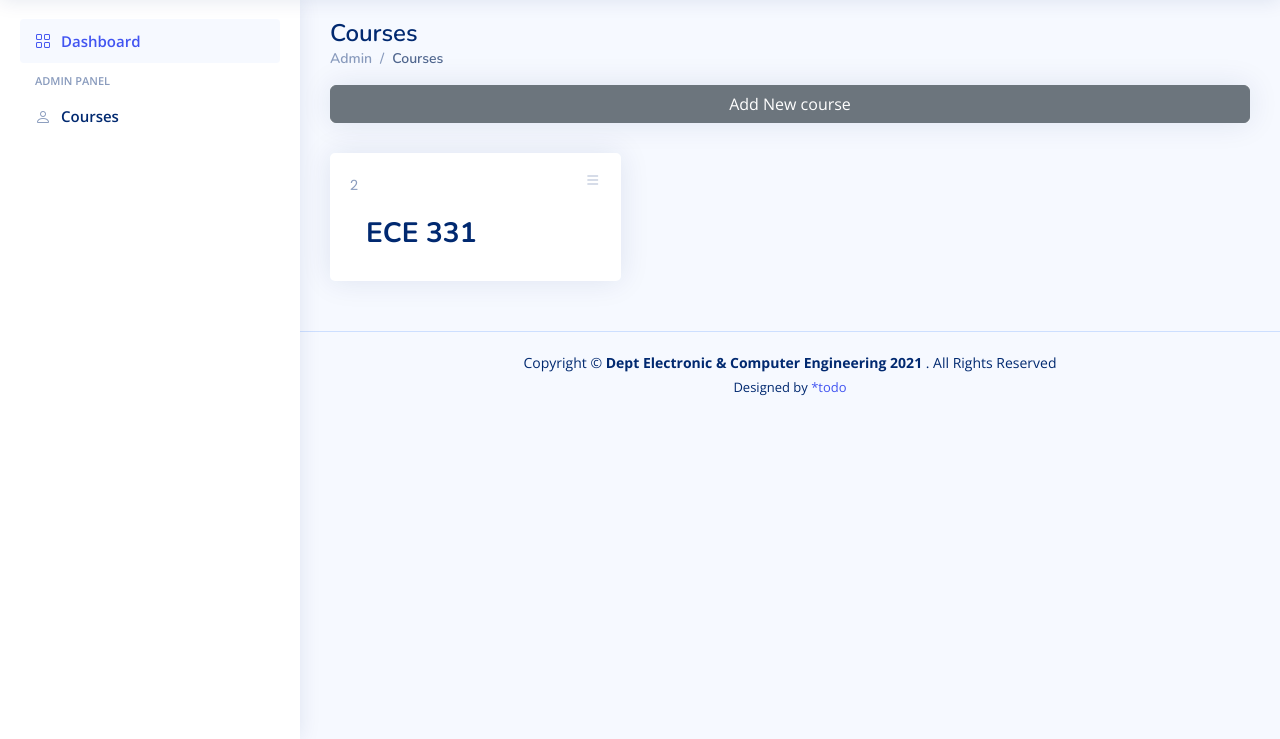
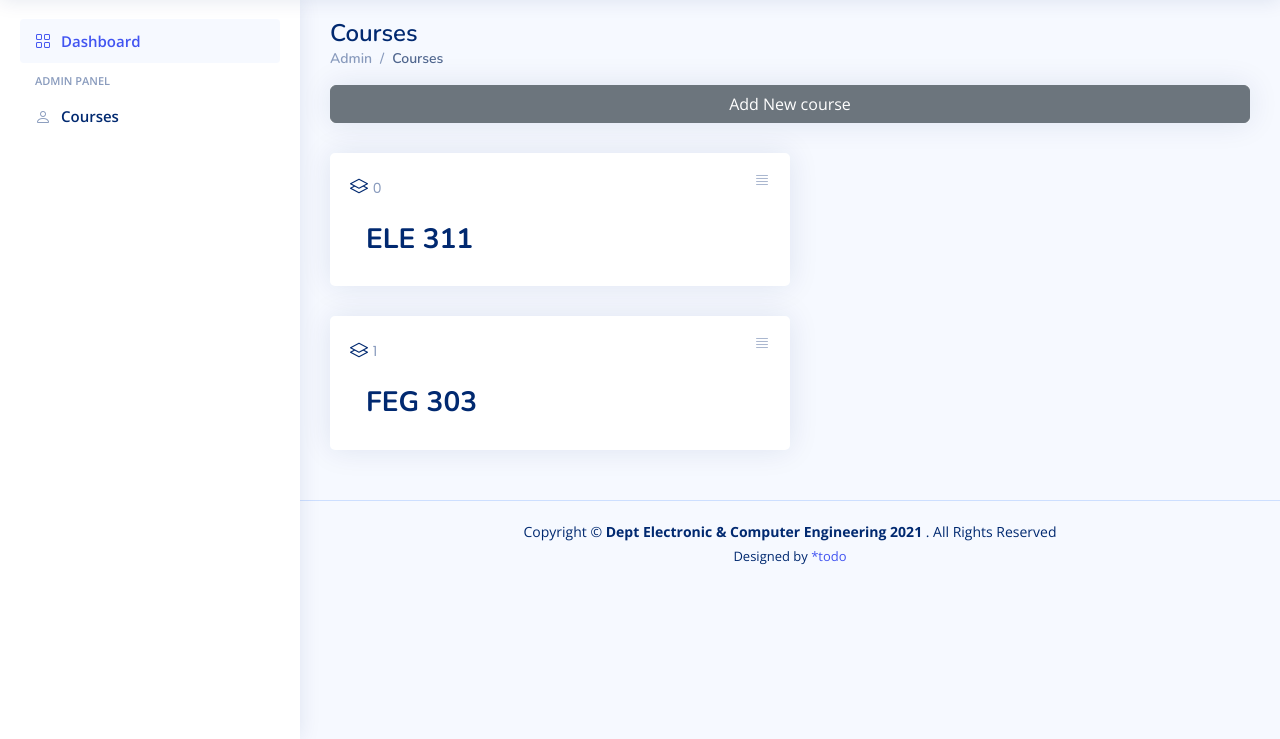
Before and after one commit to King-Austin/attendance_system, a Django app: page /courses/ in a window 1280 px wide. Shown: the part 61-800 px from the top of the page. Run offline with Django 4.2, Linux system fonts and the light colour scheme; data comes from the database, SQL or seed files in the repository; both versions use the stored data as it was after the commit; some libraries are stand-ins or nearby versions.

Commit message:
commit made

```diff
--- a/attendance/models.py
+++ b/attendance/models.py
@@ -5,14 +5,17 @@
 class Course(models.Model):
     name_choices = settings.COURSE_LIST
 
-    name = models.CharField(max_length=255, choices=name_choices)
+    name = models.CharField(max_length=255, choices=name_choices, unique=True)
 
     def __str__(self):
         return self.name
 
+    def total_attendance(self):
+        return self.attendance_set.count()
+
 class Attendance(models.Model):
     course = models.ForeignKey(Course, on_delete=models.CASCADE, default=None)
-    day_number = models.PositiveIntegerField(default=1)
+    day_number = models.PositiveIntegerField(default=0)
     start_date = models.DateField(auto_now=True)
     start_time = models.TimeField(auto_now=True)
     active = models.BooleanField(default=False)
--- a/attendance/views.py
+++ b/attendance/views.py
@@ -9,6 +9,7 @@
 
 def CourseList(request):
     course = Course.objects.all().order_by('name')
+
     context = {'courses':course, 'CourseForm':CourseForm}
     return render(request, template_name='course_list.html', context=context)
 
@@ -27,15 +28,10 @@
     else:
         return redirect('course_list')
 
-class CourseUpdateView(UpdateView):
-    model = Course
-    template_name = 'course_update.html'
-    fields = '__all__'
-    success_url = reverse_lazy('course_list')
 
 class CourseDeleteView(DeleteView):
     model = Course
-    template_name = 'course_delete.html'
+    template_name = 'course_list.html'
     success_url = reverse_lazy('course_list')
 
 #<<-- Attendance Views -->>
--- a/templates/course_list.html
+++ b/templates/course_list.html
@@ -52,91 +52,63 @@
                     </div>
 
             </div><!-- End Vertically centered Modal-->
-
-
         </div>
 
 
 
+                <!--  Messages section -->
 
+                {% if messages %}
+                    {%for message in messages%}
+
+        <div class="alert alert-{{message.tags}} alert-dismissible small fade show no-popup" role="alert">
+        {{message}}
+        <button type="button" class="btn-close" data-dismiss="alert" aria-label="Close"></button>
+        </div>
+
+
+                    {%endfor%}
+                {%endif%}
+            <!-- message ends -->
       <section class="section dashboard">
 
             <!--  Courses section -->
 
-        {% if Courses %}
+
+        {% if courses %}
         {%for course in courses%}
-        <div class="row">
 
-            <!-- Left side columns -->
-            <div class="col-lg-8">
-              <div class="row">
 
                 <!-- Sales Card -->
                 <div class="col-xxl-4 col-md-6">
                   <div class="card info-card sales-card">
 
                     <div class="filter">
-                      <a class="icon" href="#" data-bs-toggle="dropdown"><i class="bi bi-list"></i></a>
-                      <ul class="dropdown-menu dropdown-menu-end dropdown-menu-arrow">
+                      <a class="icon" href="#" data-bs-toggle="dropdown"><i class="bi bi-justify"></i></a>
+                      <ul class="dropdown-menu">
 
-                        <li><button class="dropdown-item" href="#"><i class="bi bi-trash-fill"></i>delete</button></li>
+                        <li><button class="dropdown-item" href="{% url 'course_delete'%}"><i class="bi bi-trash-fill"></i>delete</button></li>
                       </ul>
                     </div>
 
                     <div class="card-body">
-                      <h5 class="card-title"><i class="bi layers-fill"></i> <span> 2 </span></h5>
+                      <div class="card-title bi-layers"> <span> {{course.total_attendance}} </span></div>
                       <div class="d-flex align-items-center">
                         <div class="ps-3">
                           <h6>{{course.name}}</h6>
                         </div>
                       </div>
                     </div>
-
-                  </div>
-                </div><!-- End Sales Card -->
-
-
-          </div>
+                </div>
+            </div>
 
 
         {%endfor%}
     {%endif%}
 <!-- message ends -->
+        </section>
 
 
-      <div class="row">
-
-        <!-- Left side columns -->
-        <div class="col-lg-8">
-          <div class="row">
-
-            <!-- Sales Card -->
-            <div class="col-xxl-4 col-md-6">
-              <div class="card info-card sales-card">
-
-                <div class="filter">
-                  <a class="icon" href="#" data-bs-toggle="dropdown"><i class="bi bi-list"></i></a>
-                  <ul class="dropdown-menu dropdown-menu-end dropdown-menu-arrow">
-
-                    <li><button class="dropdown-item" href="#"><i class="bi bi-trash-fill"></i>delete</button></li>
-                  </ul>
-                </div>
-
-                <div class="card-body">
-                  <h5 class="card-title"><i class="bi layers"></i> <span> 2 </span></h5>
-                  <div class="d-flex align-items-center">
-                    <div class="ps-3">
-                      <h6>ECE 331</h6>
-                    </div>
-                  </div>
-                </div>
-
-              </div>
-            </div><!-- End Sales Card -->
-
-
-      </div>
-    </section>
 
   </main><!-- End #main -->
 
--- a/templates/register.html
+++ b/templates/register.html
@@ -66,11 +66,11 @@
                   </div>
 
 
-                  <form method='POST' class="row g-3 needs-validation">
+                  <form method='POST' class="row g-3">
                     {% csrf_token %}
                     <div class="col-12">
                       <label for="yourName" class="form-label" style="font-size: 14px; color:navy">Registration Number</label>
-                      <input class="form-control form-control-user"  type="text" autofocus name="regnumber" inputmode="number" required="" minlength="10" maxlength="10">
+                      <input class="form-control"  type="numeric" autofocus name="regnumber" required minlength="10" maxlength="10">
 
                     </div>
 
--- a/templates/setting.html
+++ b/templates/setting.html
@@ -118,7 +118,7 @@
                     <label for="Email" class="col-md-4 col-lg-3 col-form-label">Special Date</label>
                     <div class="col-md-8 col-lg-9">
                       <input required name="bdate" type="date" class="form-control" required id="date" value="{{student.birth_date|date:'Y-m-d'|default:'null'}}">
-                      <span class="small">looking forward to send you wishes</span>
+                      <span class="small">We look forward sending you wishes</span>
                     </div>
                   </div>
 
```
Also changed, not shown: templates/dashboard.html (+15 -0 lines), templates/login.html (+4 -4 lines), attendance/migrations/0004_alter_course_name.py (added), db.sqlite3.
